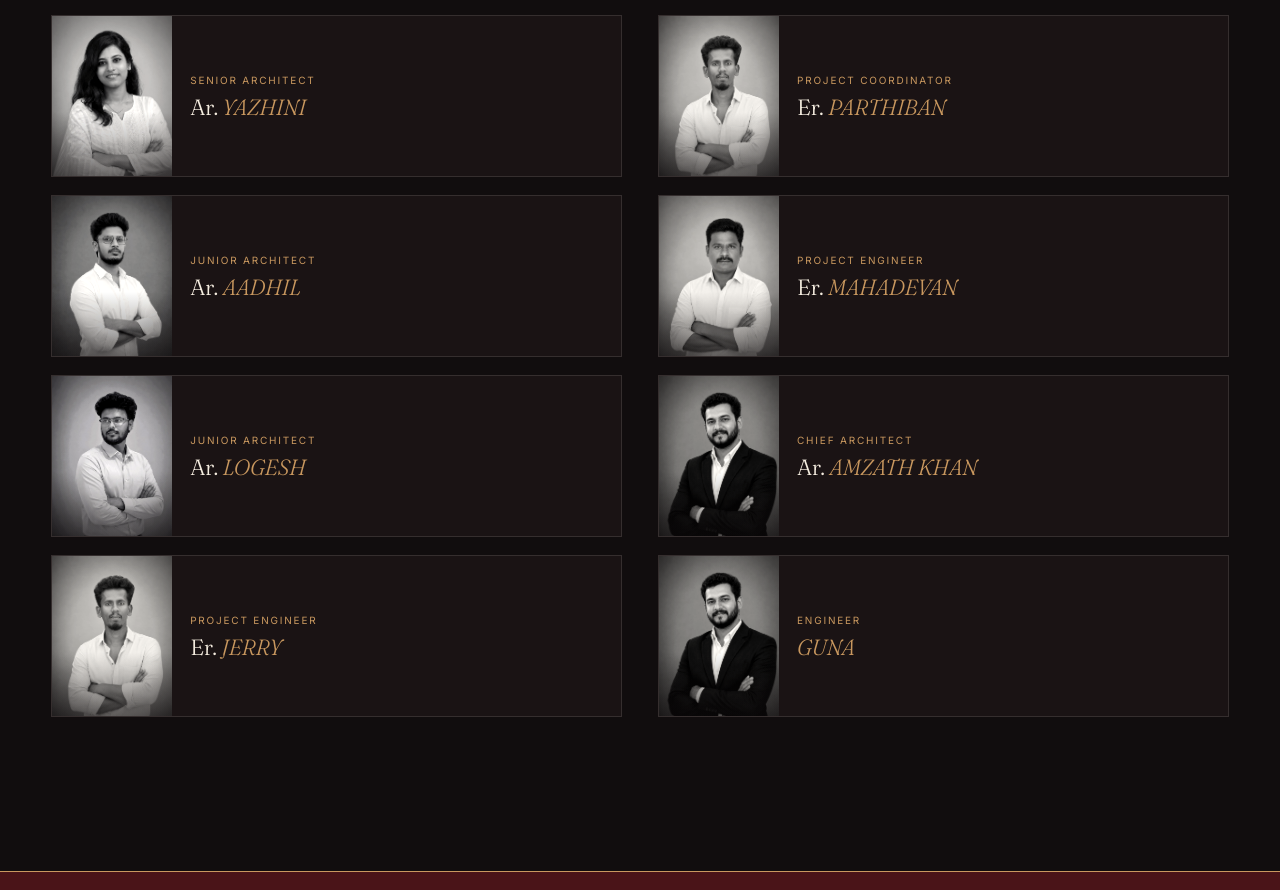
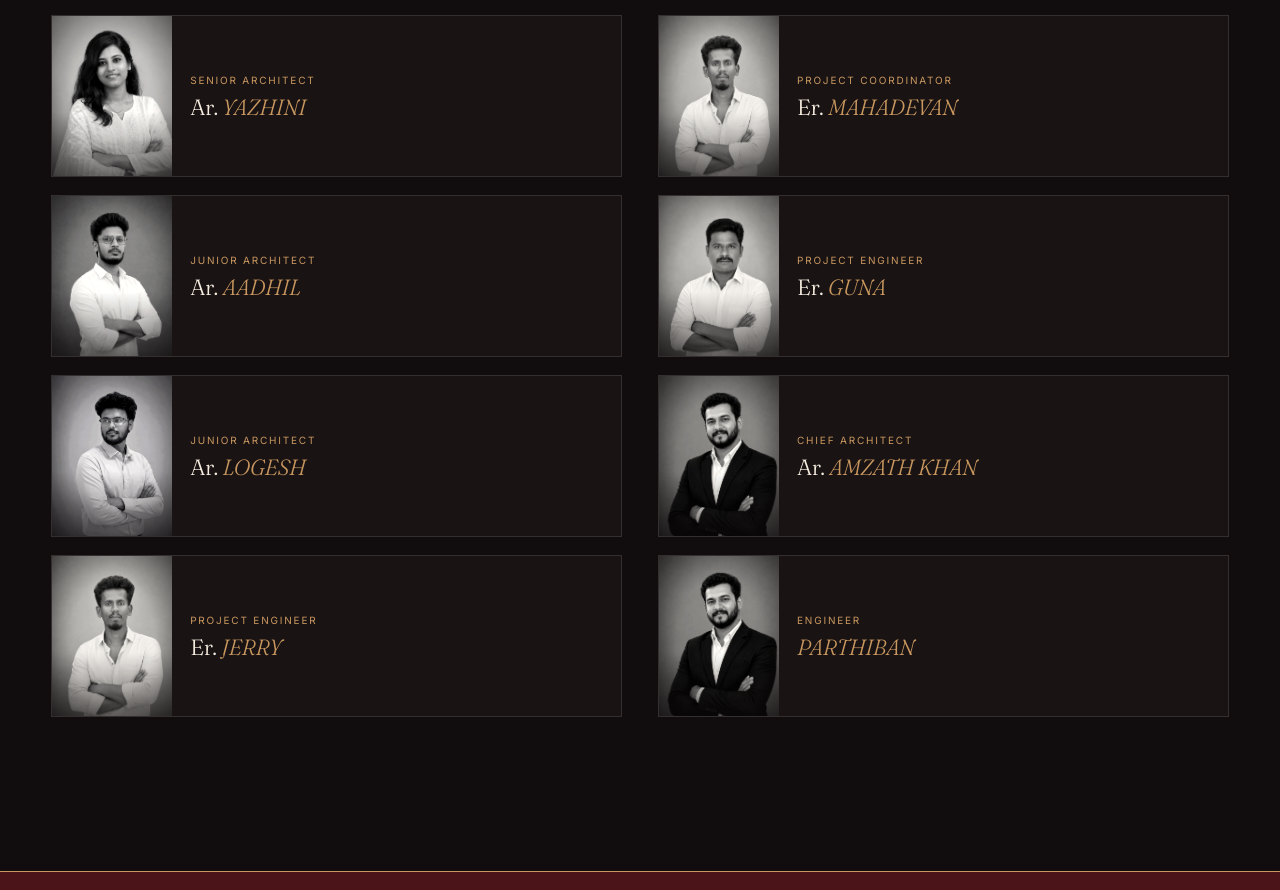
Before and after one commit to byitus/qwertyui, a website: page index.html in a window 1280 px wide. Shown: the part 4912-5802 px from the top of the page. Drawn offline with Linux system fonts and the light colour scheme.

Commit message:
Update index.html

```diff
--- a/index.html
+++ b/index.html
@@ -282,11 +282,11 @@
             </article>
             <article class="member member--staff reveal">
               <div class="member__media"><img src="images/team-staff-07.jpeg" alt="Er. Parthiban"></div>
-              <div class="member__body"><span class="member__role">Project Coordinator</span><h3 class="member__name">Er. <em>PARTHIBAN</em></h3></div>
+              <div class="member__body"><span class="member__role">Project Coordinator</span><h3 class="member__name">Er. <em>MAHADEVAN</em></h3></div>
             </article>
             <article class="member member--staff reveal">
               <div class="member__media"><img src="images/team-staff-08.jpeg" alt="Er. Mahadevan"></div>
-              <div class="member__body"><span class="member__role">Project Engineer</span><h3 class="member__name">Er. <em>MAHADEVAN</em></h3></div>
+              <div class="member__body"><span class="member__role">Project Engineer</span><h3 class="member__name">Er. <em>GUNA</em></h3></div>
             </article>
             <article class="member member--staff reveal">
               <div class="member__media"><img src="images/team-staff-09.jpeg" alt="Ar. Amzath Khan"></div>
@@ -294,7 +294,7 @@
             </article>
             <article class="member member--staff reveal">
               <div class="member__media"><img src="images/team-staff-10.jpeg" alt="Guna"></div>
-              <div class="member__body"><span class="member__role">Engineer</span><h3 class="member__name"><em>GUNA</em></h3></div>
+              <div class="member__body"><span class="member__role">Engineer</span><h3 class="member__name"><em>PARTHIBAN</em></h3></div>
             </article>
           </div>
         </div>
```
